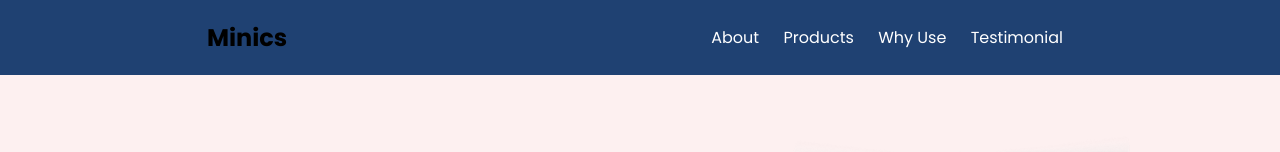
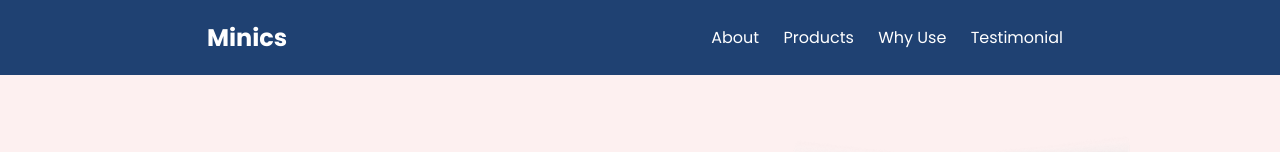
Before and after one commit to Kader1680/Minics_Sass, a plain HTML site: page index.html in a window 1280 px wide. Shown: the top 152 px of the page. Drawn offline with nearby package versions, Linux system fonts and the light colour scheme; no server answers.

Commit message:
code navbar

```diff
--- a/scss/compenents/_footer.scss
+++ b/scss/compenents/_footer.scss
@@ -7,8 +7,8 @@ footer{
         .field{
             h2{
                 margin: 20px 0px;
-}
-            }
+                }
+                }
             text-align: center;
             margin: 40px 30px;
             .refernce{
@@ -37,4 +37,3 @@ footer{
             }
         }
     }
-}
--- a/scss/compenents/_navbar.scss
+++ b/scss/compenents/_navbar.scss
@@ -5,6 +5,7 @@ nav{
     align-items: center;
     padding: 20px 0px;
     justify-content: space-around;
+    color: white;
     i{
         color: $txt-clr;
         font-size: $ft-size + 6;
```
Also changed, not shown: scss/styles.css, 1 other file.
